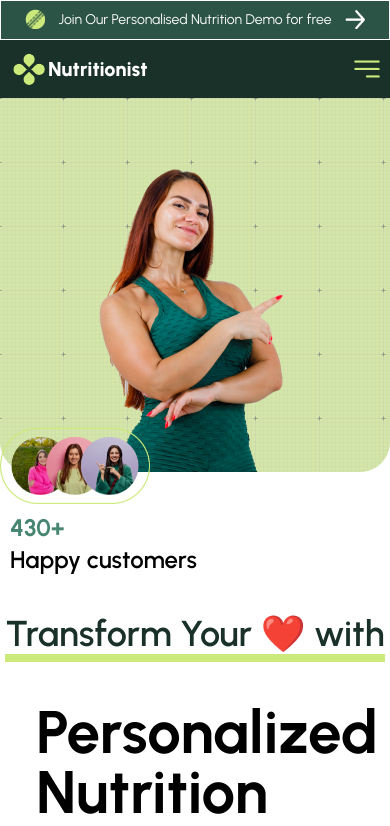
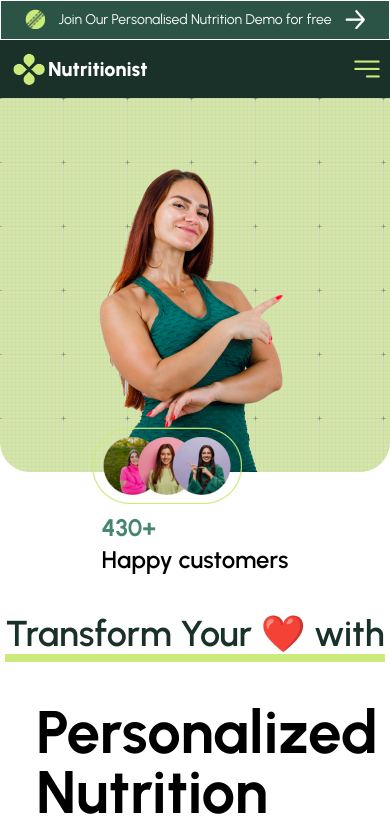
Before and after one commit to Ndahiroloicke/Nutritionist-web-app, a React (Vite) app: page / in a window 390 px wide. Shown: the top 826 px of the page. Built offline with nearby package versions, Linux system fonts and the light colour scheme.

Commit message:
development

```diff
--- a/src/components/Home/Bigscreen.jsx
+++ b/src/components/Home/Bigscreen.jsx
@@ -20,7 +20,7 @@ const Bigscreen = () => {
         />
         <img src={phonp} alt="" className="block w-[100%] md:hidden" />
       </div>
-      <div className="sm:hidden block">
+      <div className="sm:hidden mx-auto block">
         <img
           src={cust}
           className="sm:w-fit sm:mx-auto w-[150px] relative sm:block -mt-[45px] z-10 sm:h-[40px]"
```
